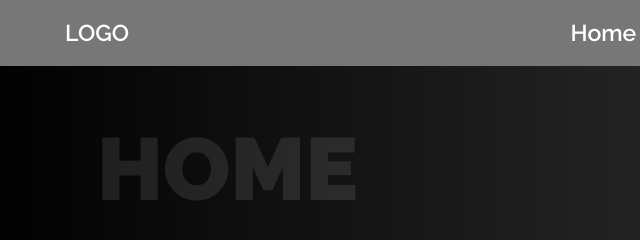
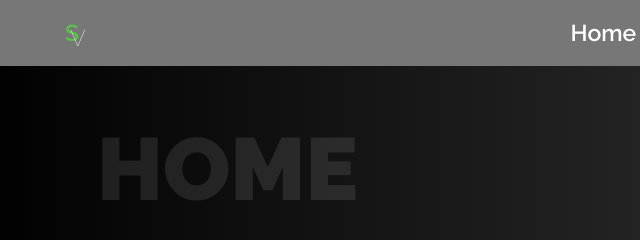
Before and after one commit to SaitejaVemula/Portfolio, a plain HTML site: page index.html in a window 1280 px wide. Shown: the top 240 px of the page, 31-671 px from the left. Drawn offline with Linux system fonts and the light colour scheme.

Commit message:
Update index.html

```diff
--- a/index.html
+++ b/index.html
@@ -13,7 +13,7 @@
     <header>
         <nav>
             <ul>
-                <li id="logo"><a href="#home">LOGO</a></li>
+                <li id="logo"><a href="#home"><span class="s-logo">S</span><span class="v-logo">V</span></a></li>
                 <li><a href="#home">Home</a></li>
                 <li><a href="#about">About Me</a></li>
                 <li><a href="#projects">My Projects</a></li>
@@ -118,6 +118,7 @@
 
             <div class="box">
                 <div class="left">
+                    <div class="cover"></div>
                     <h2>Let's Get In Touch!</h2>
                     <input type="text" placeholder="FirstName">
                     <input type="text" placeholder="LastName">
```
